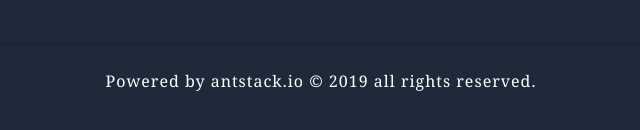
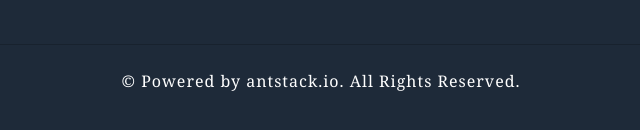
Before and after one commit to antstackio/lanyard-homepage, a Gatsby site: page / in a window 1280 px wide. Shown: the part 4363-4493 px from the top of the page, 319-959 px from the left. Built offline with nearby package versions, Linux system fonts and the light colour scheme; Gatsby itself is replaced by a stand-in of ours.

Commit message:
update footer text

```diff
--- a/src/components/Footer.js
+++ b/src/components/Footer.js
@@ -38,7 +38,15 @@ const Footer = () => (
         </div>
         <hr className="hr" />
         <p className="foot_note">
-          Powered by antstack.io © 2019 all rights reserved.
+          &copy; Powered by{" "}
+          <a
+            href="http://antstack.io"
+            target="_blank"
+            rel="noreferrer noopener"
+          >
+            antstack.io
+          </a>
+          . All Rights Reserved.
         </p>
       </div>
     </div>
```
